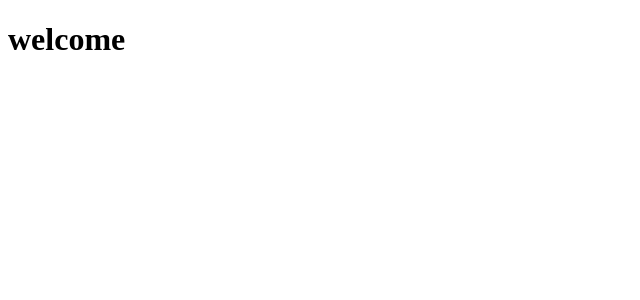
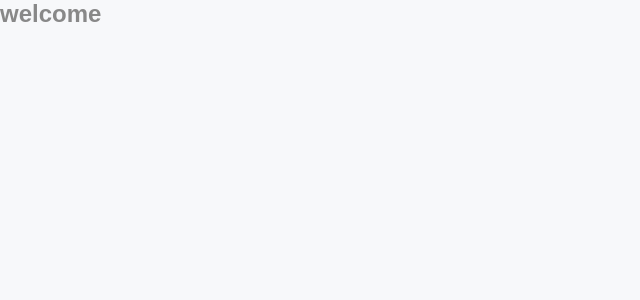
Before and after one commit to KevenAndrade/podecaster, a Next.js app: page / in a window 1280 px wide. Shown: the top 300 px of the page, without its empty margins (0-640 px from the left). Built offline with nearby package versions, Linux system fonts and the light colour scheme.

Commit message:
Estilos globais criado

```diff
--- a/pages/_app.tsx
+++ b/src/pages/_app.tsx
@@ -1,3 +1,4 @@
+import '../styles/global.scss'
 
 function MyApp({ Component, pageProps }) {
   return <Component {...pageProps} />
--- /dev/null
+++ b/src/styles/global.scss
@@ -0,0 +1,54 @@
+* {
+    margin: 0;
+    padding: 0;
+    box-sizing: border-box;
+}
+
+:root {
+    --white: #fff;
+
+    --gray-50: #f7f8fa;
+    --gray-100: #e6e8eb;
+    --gray-200: #Afb2b1;
+    --gray-500: #888888;
+    --gray-800: #494d4b;
+
+    --green-500: #84d361;
+
+    --purple-300: #9f75ff;
+    --purple-400: #9164fa;
+    --purple-500: #8257e5;
+    --purple-800: #6F48c9;
+}
+
+@media (max-width: 1080px) {
+    html {
+        font-size: 93.75%;
+    }
+}
+
+@media (max-width: 720px) {
+    html {
+        font-size: 87.5%;
+    }
+}
+
+body {
+    background:var(--gray-50);
+}
+body, input, textarea, button {
+    font: 500 1rem sans-serif;
+    color: var(--gray-500);
+}
+
+h1{
+    font-size: 2rem;
+}
+
+h1{
+    font-size: 1.5rem;
+}
+
+button{
+    cursor: pointer;
+}
```
Also changed, not shown: src/pages/index.tsx (renamed from pages/index.tsx).
